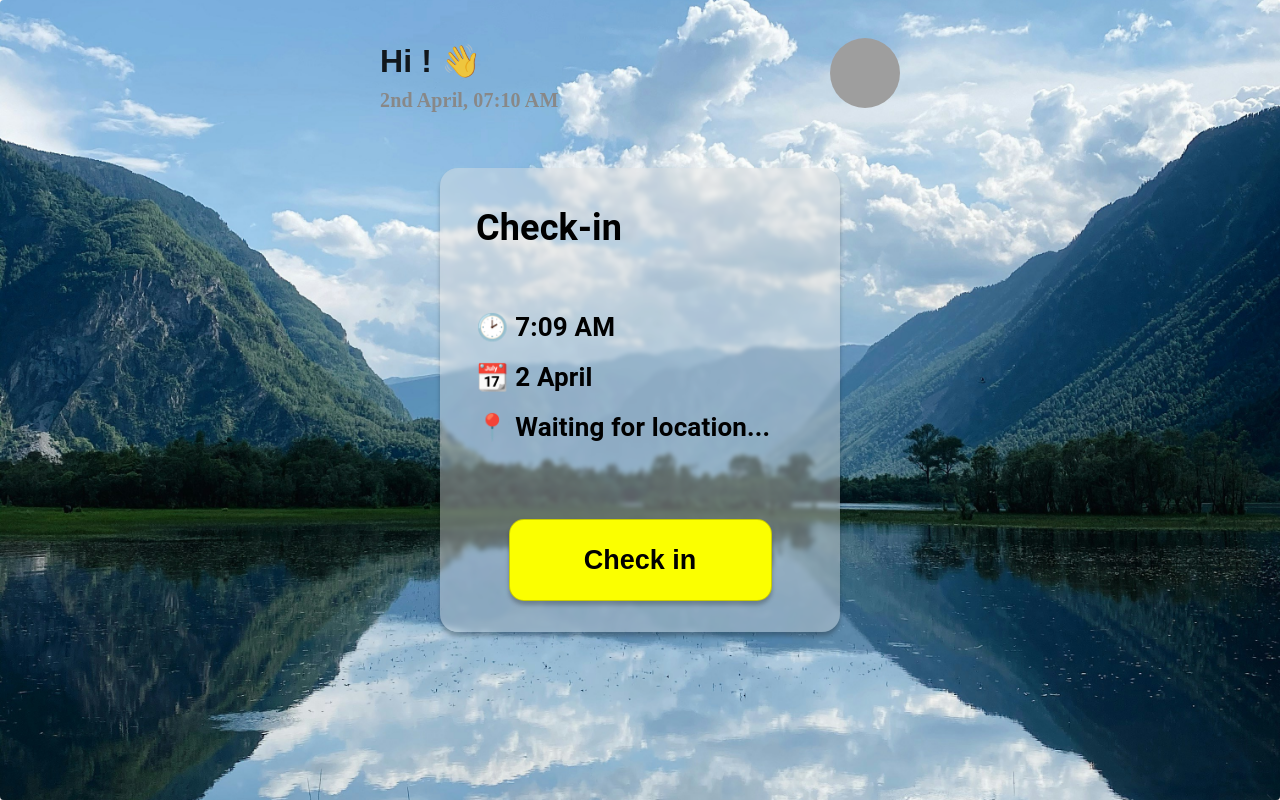
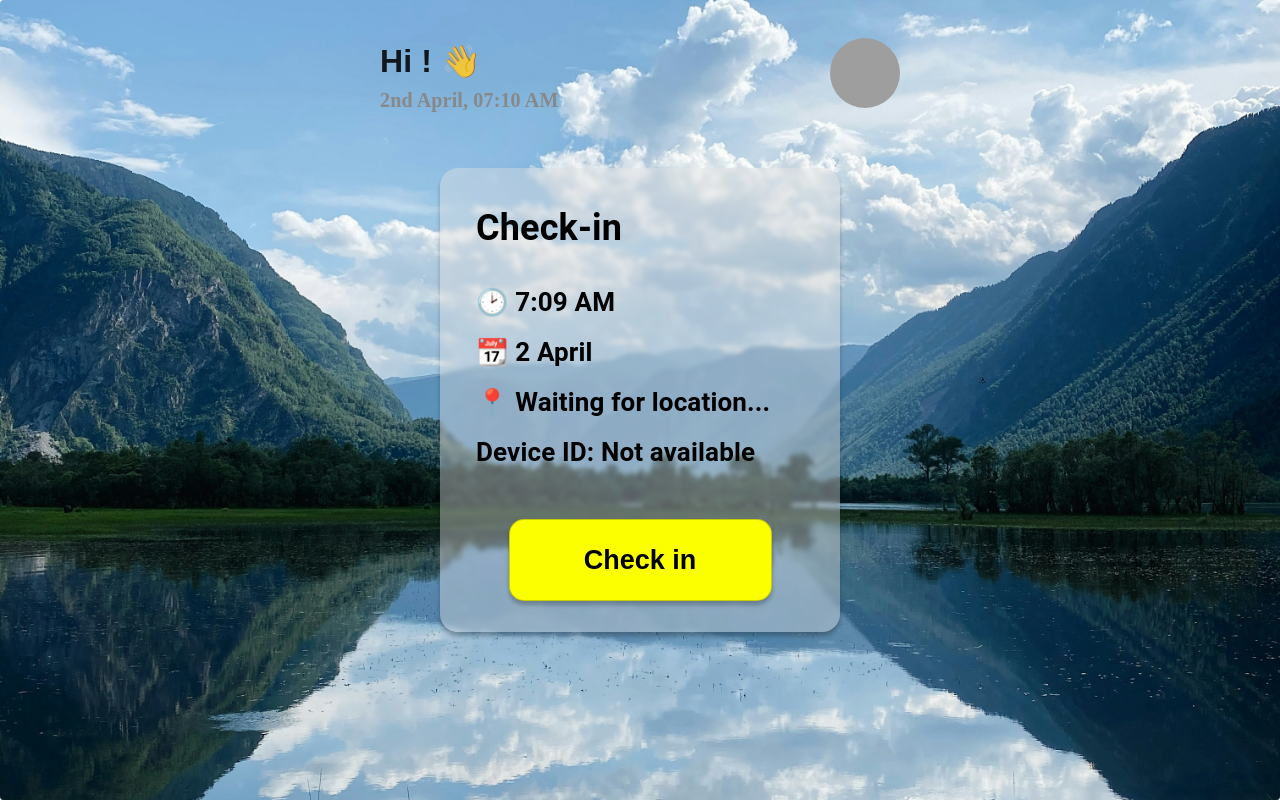
Before and after one commit to SachinthaNimesh/Student-Management-Web-App, a React (Vite) app in the folder web/: page /checkin in a window 1280 px wide. Built offline with nearby package versions, Linux system fonts and the light colour scheme; no server answers; grey boxes are pictures that could not be loaded.

Commit message:
added window to share studentId to webapp

```diff
--- a/web/api/attendanceService.ts
+++ b/web/api/attendanceService.ts
@@ -3,7 +3,7 @@ import { API_URL } from '../config/config';
 import { AxiosResponse } from 'axios';
 import type { AxiosError } from 'axios';
 
-export const postCheckinById = async (id: number, latitude: number, longitude: number, checkIn: boolean): Promise<any> => {
+export const postCheckinById = async (id: number, latitude: number, longitude: number, checkIn: boolean): Promise<unknown> => {
     try {
         const requestData = {
             check_in: checkIn,
--- a/web/pages/CheckInScreen.tsx
+++ b/web/pages/CheckInScreen.tsx
@@ -6,6 +6,12 @@ import React from "react";
 import { GOOGLE_API_KEY } from "../config/config";
 import { CSSProperties } from "react";
 import axios from "axios";
+
+declare global {
+  interface Window {
+    deviceId?: number;
+  }
+}
 
 const CheckInScreen = () => {
   const [loading, setLoading] = useState(false);
@@ -116,6 +122,18 @@ const CheckInScreen = () => {
 
     updateDateTime();
   }, []);
+  // testing
+  const [deviceId, setDeviceId] = useState<number | null>(null);
+
+  useEffect(() => {
+    // Fetch the deviceId from the window object
+    if (window.deviceId) {
+      setDeviceId(window.deviceId);
+      console.log("Device ID fetched:", window.deviceId);
+    } else {
+      console.error("Device ID not found in window object!");
+    }
+  }, []);
 
   const handleCheckIn = async () => {
     try {
@@ -173,6 +191,9 @@ const CheckInScreen = () => {
           <span style={styles.btnText}>Check in</span>
         )}
       </button>
+      <p style={styles.infoText}>
+        Device ID: {deviceId !== null ? deviceId : "Not available"}
+      </p>
     </div>
   );
 };
```
Also changed, not shown: web/api/locationService.ts (deleted, +0 -7 lines), web/screens/CheckIn.tsx (added, +16 -0 lines).
